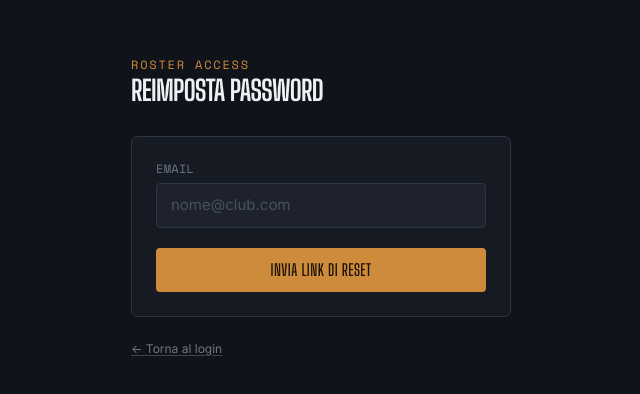
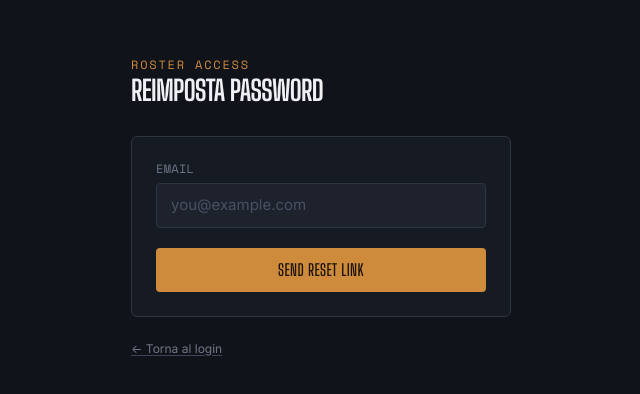
Before and after one commit to Chucky75b/player-development, a Next.js app: page /forgot-password in a window 1280 px wide. Shown: the part 192-586 px from the top of the page, without its empty margins (319-959 px from the left). Built offline with nearby package versions, Linux system fonts and the light colour scheme.

Commit message:
English Translation #1

```diff
--- a/components/login/ForgotPasswordForm.tsx
+++ b/components/login/ForgotPasswordForm.tsx
@@ -17,8 +17,7 @@ export function ForgotPasswordForm() {
   if (state.status === "sent") {
     return (
       <p className="rounded-[4px] border border-[var(--color-line-default)] bg-[var(--color-surface-2)] px-3.5 py-3 text-sm text-[var(--color-ink-secondary)]">
-        Se l&apos;indirizzo è collegato a un account, riceverai a breve
-        un&apos;email con le istruzioni per reimpostare la password.
+        If the address is linked to an account, you will receive an email with instructions to reset your password.
       </p>
     );
   }
@@ -39,7 +38,7 @@ export function ForgotPasswordForm() {
           autoComplete="email"
           required
           className="rounded-[4px] border border-[var(--color-line-default)] bg-[var(--color-surface-2)] px-3.5 py-2.5 text-[15px] text-[var(--color-ink-primary)] outline-none placeholder:text-[var(--color-ink-muted)] focus:border-[var(--color-court)] focus:ring-1 focus:ring-[var(--color-court)]"
-          placeholder="nome@club.com"
+          placeholder="you@example.com"
         />
       </div>
 
@@ -48,7 +47,7 @@ export function ForgotPasswordForm() {
         disabled={isPending}
         className="rounded-[4px] bg-[var(--color-court)] px-4 py-2.5 font-display text-base font-semibold uppercase tracking-wide text-[#1a1206] transition-colors hover:bg-[var(--color-court-strong)] disabled:cursor-not-allowed disabled:opacity-60"
       >
-        {isPending ? "Invio…" : "Invia link di reset"}
+        {isPending ? "Sending…" : "Send Reset Link"}
       </button>
     </form>
   );
--- a/components/login/LoginForm.tsx
+++ b/components/login/LoginForm.tsx
@@ -72,7 +72,7 @@ export function LoginForm() {
         disabled={isPending}
         className="mt-1 rounded-[4px] bg-[var(--color-court)] px-4 py-2.5 font-display text-base font-semibold uppercase tracking-wide text-[#1a1206] transition-colors hover:bg-[var(--color-court-strong)] disabled:cursor-not-allowed disabled:opacity-60"
       >
-        {isPending ? "Logging in…" : "Sign in"}
+        {isPending ? "Accessing…" : "Sign In"}
       </button>
     </form>
   );
```
